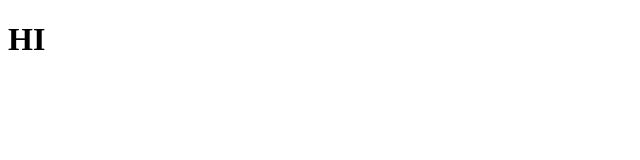
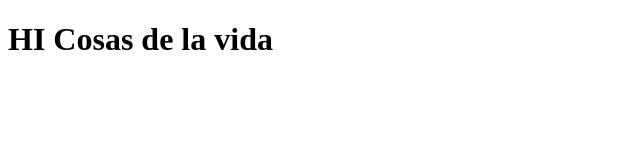
Before and after one commit to METHEORO/store-app, a plain HTML site: page views/index.html in a window 1280 px wide. Shown: the whole page, without its empty margins (0-640 px from the left). Drawn offline with Linux system fonts and the light colour scheme.

Commit message:
Better greeting added

```diff
--- a/views/index.html
+++ b/views/index.html
@@ -7,6 +7,6 @@
 	<link rel="stylesheet" href="">
 </head>
 <body>
-	<h1> HI </h1>
+	<h1> HI Cosas de la vida </h1>
 </body>
 </html>
```
